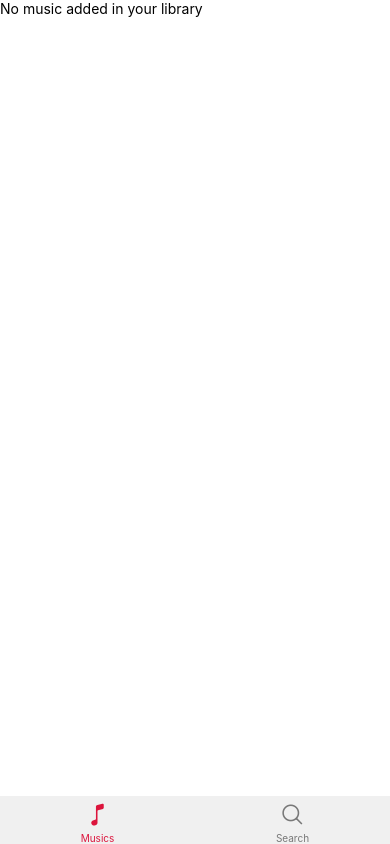
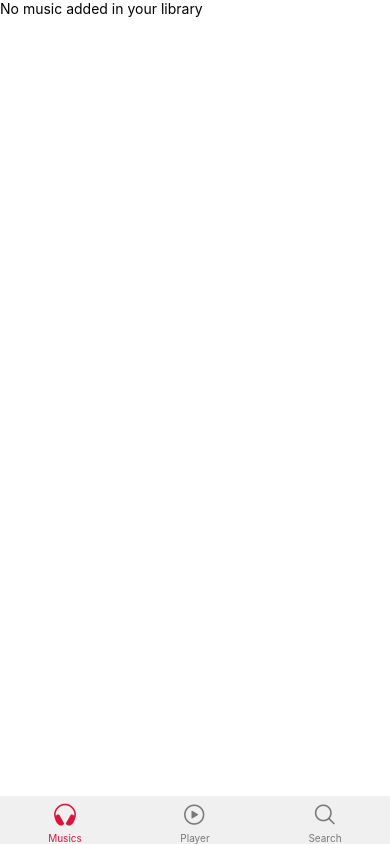
Before and after one commit to yousoumar/i-tunes, a React Native app: screen / in a window 390 px wide. Built offline with nearby package versions, Linux system fonts and the light colour scheme.

Commit message:
adds a screen and changes tab icons

```diff
--- a/App.tsx
+++ b/App.tsx
@@ -4,6 +4,7 @@ import { NavigationContainer } from "@react-navigation/native";
 import { StyleSheet } from "react-native";
 import { navigatorTheme } from "./src/config/navigatorTheme";
 import MusicsScreen from "./src/features/music/MusicsScreen";
+import PlayerScrren from "./src/features/player/PlayerScrren";
 import SearchScreen from "./src/features/search/SearchScreen";
 
 const Tab = createBottomTabNavigator();
@@ -18,7 +19,20 @@ export default function App() {
           options={{
             tabBarIcon: ({ color, size, focused }) => (
               <Ionicons
-                name={focused ? "musical-note" : "musical-note-outline"}
+                name={focused ? "headset" : "headset-outline"}
+                color={color}
+                size={size}
+              />
+            ),
+          }}
+        />
+        <Tab.Screen
+          component={PlayerScrren}
+          name="Player"
+          options={{
+            tabBarIcon: ({ color, size, focused }) => (
+              <Ionicons
+                name={focused ? "play-circle" : "play-circle-outline"}
                 color={color}
                 size={size}
               />
--- /dev/null
+++ b/src/features/player/PlayerScrren.tsx
@@ -0,0 +1,14 @@
+import React, { FC } from "react";
+import { StyleSheet, View } from "react-native";
+
+interface Props {}
+
+const PlayerScrren: FC<Props> = (props) => {
+  return <View style={styles.container}></View>;
+};
+
+const styles = StyleSheet.create({
+  container: {},
+});
+
+export default PlayerScrren;
```
